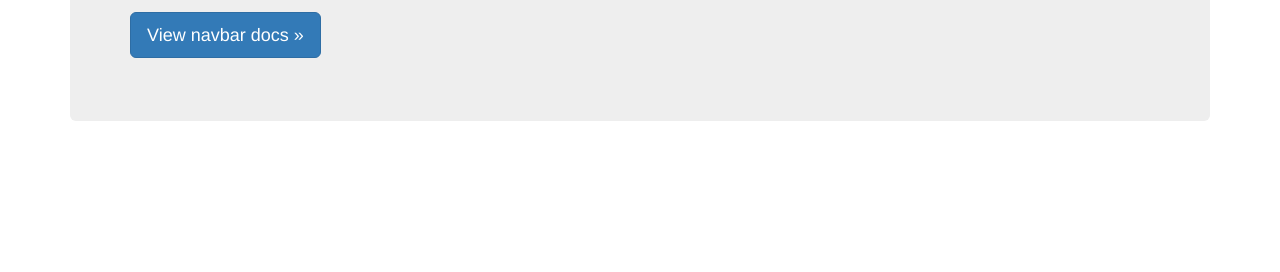
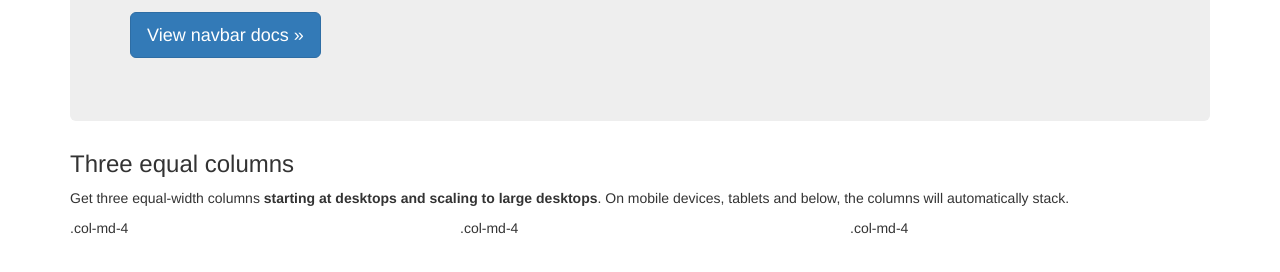
Before and after one commit to bmdevlin/test1, a plain HTML site: page navbar1.html in a window 1280 px wide. Shown: the part 302-574 px from the top of the page. Drawn offline with nearby package versions, Linux system fonts and the light colour scheme.

Commit message:
Update navbar1.html

```diff
--- a/navbar1.html
+++ b/navbar1.html
@@ -8,8 +8,7 @@
     <meta name="description" content="">
     <meta name="author" content="">
 
-
-    <title>Navbar Template for Bootstrap</title>
+    <title>Testing for Bootstrap</title>
 
     <!-- Bootstrap core CSS -->
     <link href="dist/css/bootstrap.min.css" rel="stylesheet">
@@ -17,12 +16,6 @@
     <!-- Custom styles for this template -->
     <link href="navbar.css" rel="stylesheet">
 
-
-    <!-- HTML5 shim and Respond.js for IE8 support of HTML5 elements and media queries -->
-    <!--[if lt IE 9]>
-      <script src="https://oss.maxcdn.com/html5shiv/3.7.2/html5shiv.min.js"></script>
-      <script src="https://oss.maxcdn.com/respond/1.4.2/respond.min.js"></script>
-    <![endif]-->
   </head>
 
   <body>
@@ -68,13 +61,24 @@
         </div><!--/.container-fluid -->
       </nav>
 
+
+
       <!-- Main component for a primary marketing message or call to action -->
       <div class="jumbotron">
         <h1>Navbar example</h1>
         <p>This example is a quick exercise to illustrate how the default, static navbar and fixed to top navbar work. It includes the responsive CSS and HTML, so it also adapts to your viewport and device.</p>
         <p>
-          <a class="btn btn-lg btn-primary" href="../../components/#navbar" role="button">View navbar docs &raquo;</a>
+          <a class="btn btn-lg btn-primary" href=" " role="button">View navbar docs &raquo;</a>
         </p>
+      </div>
+
+
+      <h3>Three equal columns</h3>
+      <p>Get three equal-width columns <strong>starting at desktops and scaling to large desktops</strong>. On mobile devices, tablets and below, the columns will automatically stack.</p>
+      <div class="row">
+        <div class="col-md-4">.col-md-4</div>
+        <div class="col-md-4">.col-md-4</div>
+        <div class="col-md-4">.col-md-4</div>
       </div>
 
     </div> <!-- /container -->
```
